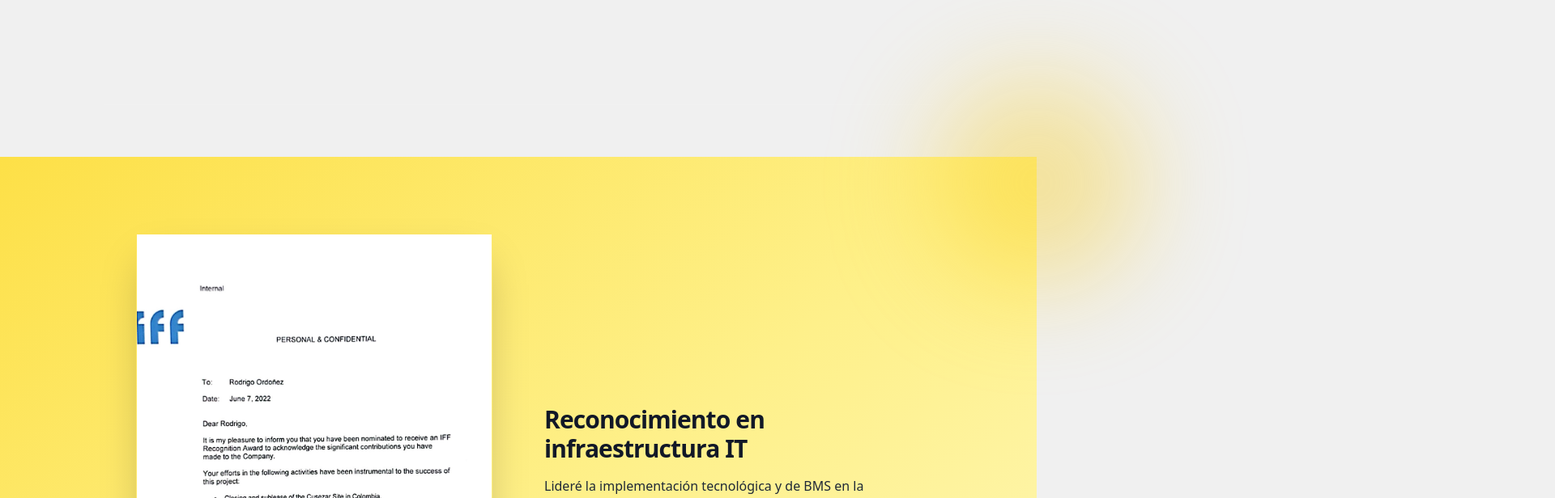
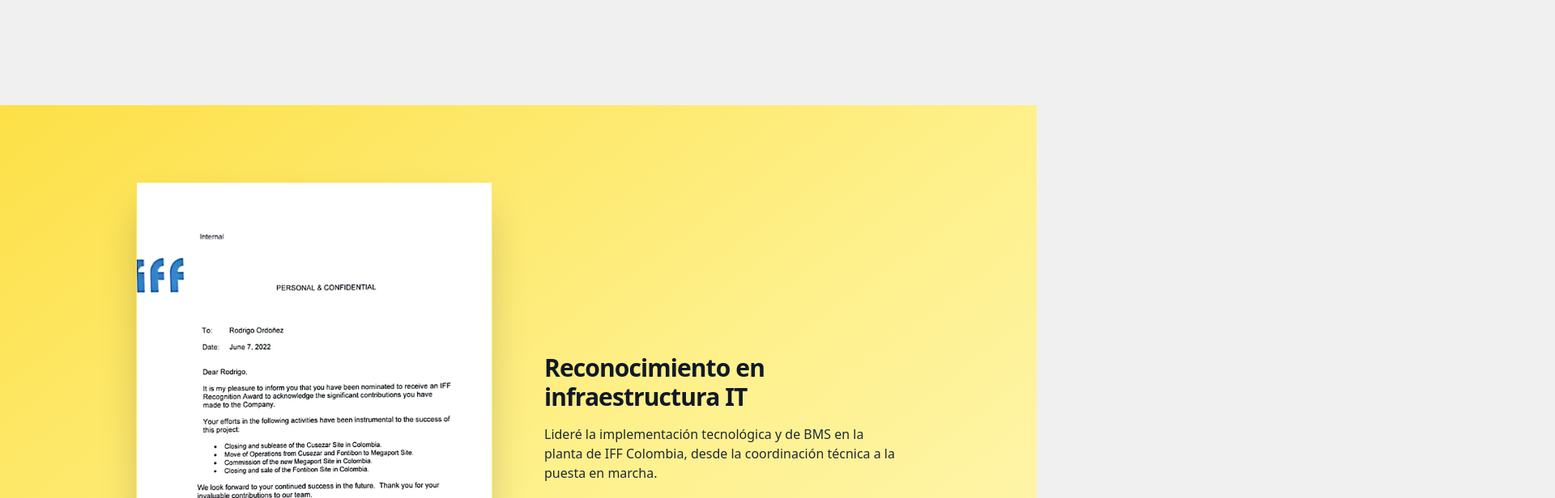
Before and after one commit to Rodro1975/Soporte-T-cnico-y-Soluciones-Tecnol-gicas, a Next.js app: page /about in a window 1280 px wide. Shown: the part 2200-2816 px from the top of the page at 81% size, 1920 px wide, since content can reach past the window. Built offline with nearby package versions, Linux system fonts and the light colour scheme.

Commit message:
Ajuste en about y recognition para no romper el viewport en pantallas pequeñas

```diff
--- a/app/about/page.js
+++ b/app/about/page.js
@@ -8,16 +8,16 @@
 
 export default function About() {
   return (
-    <div className="bg-background text-foreground min-h-screen pb-20">
+    <div className="bg-background text-foreground min-h-screen pb-20 overflow-x-hidden">
       {/* HERO CON WARM.JPG */}
-      <section className="relative h-[65vh] flex items-center justify-center bg-fixed bg-cover bg-center">
+      <section className="relative h-[65vh] flex items-center justify-center bg-cover bg-center md:bg-fixed overflow-hidden">
         {/* Imagen de fondo */}
         <Image
           src="/images/warm.jpg"
           alt="Fondo cálido"
           fill
           priority
-          className="object-cover"
+          className="object-cover pointer-events-none select-none"
         />
         {/* Overlay para que el texto se lea bien */}
         <div className="absolute inset-0 bg-black/45" />
@@ -53,17 +53,14 @@
       </section>
 
       {/* RECOGNITION */}
-      <section className="min-h-screen flex items-center">
-        <div className="max-w-5xl mx-auto px-4 md:px-6 py-12 md:py-16 border-t border-white/5 w-full">
-          <Recognition />
-        </div>
-      </section>
+      <div className="border-t border-white/5">
+        <Recognition />
+      </div>
 
       {/* PRESENCIA GEOGRÁFICA */}
-      <section className="relative min-h-screen w-full flex items-center bg-transparent overflow-visible">
-        {/* SIN GLOW DECORATIVO */}
+      <section className="relative min-h-screen w-full flex items-center bg-transparent overflow-x-hidden">
         {/* Corte curvo inferior */}
-        <div className="pointer-events-none absolute -bottom-24 left-1/2 -translate-x-1/2 w-[180vw] h-40 bg-background rounded-t-[999px]" />
+        <div className="pointer-events-none absolute -bottom-24 left-1/2 -translate-x-1/2 w-[140vw] md:w-[180vw] h-40 bg-background rounded-t-[999px]" />
 
         <div className="relative z-10 max-w-5xl mx-auto px-4 md:px-6 py-12 md:py-16 w-full">
           <motion.h2
@@ -97,6 +94,7 @@
             >
               <Image
                 src="/images/mexico.jpg"
+                alt="México"
                 fill
                 className="object-cover group-hover:scale-110 transition duration-700"
               />
@@ -121,6 +119,7 @@
             >
               <Image
                 src="/images/colombia.jpg"
+                alt="Colombia"
                 fill
                 className="object-cover group-hover:scale-110 transition duration-700"
               />
--- a/app/components/Recognition.js
+++ b/app/components/Recognition.js
@@ -5,20 +5,13 @@
 
 export default function Recognition() {
   return (
-    <section className="relative min-h-screen w-screen py-24 bg-gradient-to-br from-yellow-300 via-yellow-200 to-yellow-100 overflow-visible left-1/2 -translate-x-1/2">
-      {/* Glows decorativos */}
-      <div className="pointer-events-none absolute -right-32 -top-24 w-64 h-64 rounded-full bg-yellow-400/40 blur-3xl" />
-      <div className="pointer-events-none absolute -left-24 bottom-10 w-56 h-56 rounded-full bg-yellow-200/40 blur-3xl" />
-
-      {/* Corte curvo inferior grande */}
-      <div className="pointer-events-none absolute -bottom-36 left-1/2 -translate-x-1/2 w-[220vw] h-52 bg-background rounded-t-[999px]" />
-
-      <div className="relative z-10 max-w-5xl mx-auto px-6 lg:px-10 flex flex-col md:flex-row items-center gap-16">
+    <section className="relative w-full py-20 md:py-24 bg-gradient-to-br from-yellow-300 via-yellow-200 to-yellow-100">
+      <div className="max-w-5xl mx-auto px-6 lg:px-10 flex flex-col md:flex-row items-center gap-16">
         {/* Bloque imágenes vertical */}
         <motion.div
           initial={{ opacity: 0, x: -40 }}
           whileInView={{ opacity: 1, x: 0 }}
-          viewport={{ amount: 0.3 }} // 🔁 ahora se activa cada vez que entra
+          viewport={{ amount: 0.3 }}
           transition={{ duration: 0.6 }}
           className="flex flex-col items-center gap-6 md:w-1/2 w-full"
         >
@@ -30,7 +23,9 @@
               className="object-contain"
             />
           </div>
+
           <div className="grid grid-cols-2 gap-4 w-full max-w-md">
+            {/* Esta la sigues ocultando en móvil como antes */}
             <div className="relative h-40 shadow-lg hidden md:block">
               <Image
                 src="/images/fraganciasIff.jpg"
@@ -50,11 +45,11 @@
           </div>
         </motion.div>
 
-        {/* Bloque texto fluido */}
+        {/* Bloque texto */}
         <motion.div
           initial={{ opacity: 0, x: 40 }}
           whileInView={{ opacity: 1, x: 0 }}
-          viewport={{ amount: 0.3 }} // 🔁 igual aquí
+          viewport={{ amount: 0.3 }}
           transition={{ duration: 0.6 }}
           className="text-sm md:text-base text-gray-800 leading-relaxed space-y-4 md:w-1/2 w-full"
         >
```
